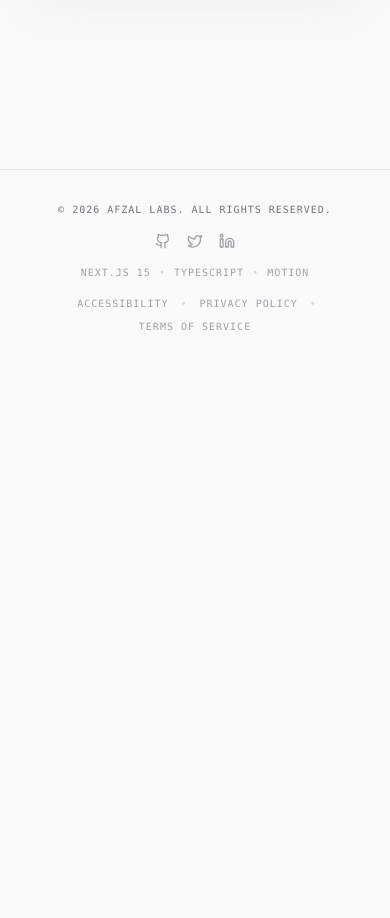
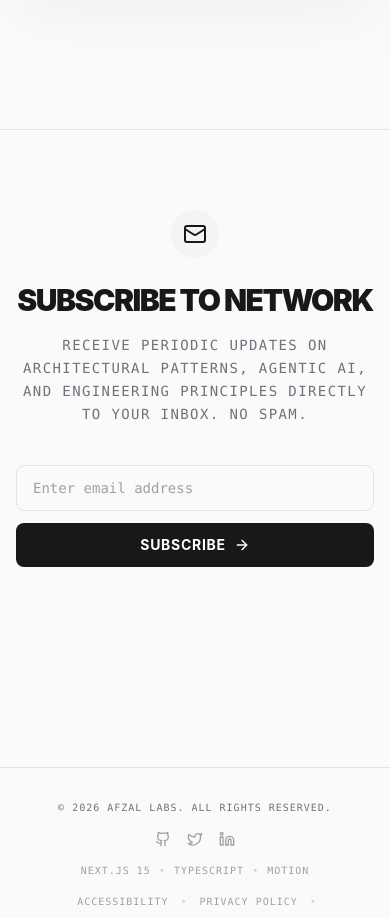
Before and after one commit to yasir-soomro/Afzal-Labs, a Next.js app: page / in a window 390 px wide. Shown: the part 7120-8038 px from the top of the page. Before the commit the page ends 7486 px from the top, so only its background shows below. Built offline with nearby package versions, Linux system fonts and the light colour scheme; no server answers.

Commit message:
feat: add newsletter subscription section
Integrate a newsletter component to the landing page to capture user leads, including email validation and analytics tracking.

```diff
--- a/app/page.tsx
+++ b/app/page.tsx
@@ -6,6 +6,7 @@ import { Services } from "@/components/sections/services";
 import { Experience } from "@/components/sections/experience";
 import { Projects } from "@/components/sections/projects";
 import { Contact } from "@/components/sections/contact";
+import { Newsletter } from "@/components/sections/newsletter";
 
 export default function Page() {
   return (
@@ -17,6 +18,7 @@ export default function Page() {
       <Experience />
       <Projects />
       <Contact />
+      <Newsletter />
     </main>
   );
 }
--- /dev/null
+++ b/components/sections/newsletter.tsx
@@ -0,0 +1,146 @@
+"use client";
+
+import { useState } from "react";
+import { motion, AnimatePresence } from "motion/react";
+import { fadeUp, staggerContainer } from "@/animations/variants";
+import { Mail, ArrowRight, CheckCircle2, Loader2, AlertCircle } from "lucide-react";
+import { trackEvent } from "@/lib/analytics";
+
+export function Newsletter() {
+  const [email, setEmail] = useState("");
+  const [status, setStatus] = useState<"idle" | "loading" | "success" | "error">("idle");
+  const [errorMessage, setErrorMessage] = useState("");
+
+  const validateEmail = (email: string) => {
+    return /^[\w-\.]+@([\w-]+\.)+[\w-]{2,4}$/.test(email);
+  };
+
+  const handleSubmit = async (e: React.FormEvent) => {
+    e.preventDefault();
+
+    if (!email) {
+      setStatus("error");
+      setErrorMessage("Email address is required");
+      return;
+    }
+
+    if (!validateEmail(email)) {
+      setStatus("error");
+      setErrorMessage("Please enter a valid email address");
+      return;
+    }
+
+    setStatus("loading");
+    trackEvent("newsletter_subscribe_attempt", { email });
+
+    // Simulate network request
+    await new Promise((resolve) => setTimeout(resolve, 1200));
+
+    setStatus("success");
+    trackEvent("newsletter_subscribe_success", { email });
+    setEmail("");
+
+    // Reset status after a few seconds
+    setTimeout(() => {
+      setStatus("idle");
+    }, 4000);
+  };
+
+  return (
+    <section className="py-20 w-full max-w-7xl mx-auto px-4 md:px-10 mt-10 mb-10 border-t border-zinc-200">
+      <motion.div
+        variants={staggerContainer}
+        initial="hidden"
+        whileInView="visible"
+        viewport={{ once: true, margin: "-100px" }}
+        className="max-w-3xl mx-auto text-center"
+      >
+        <motion.div variants={fadeUp} className="mb-6 inline-flex items-center justify-center p-3 bg-zinc-100 rounded-full">
+          <Mail className="w-6 h-6 text-zinc-900" />
+        </motion.div>
+
+        <motion.h2
+          variants={fadeUp}
+          className="text-3xl md:text-5xl font-black tracking-tighter uppercase text-zinc-900 mb-4"
+        >
+          Subscribe to Network
+        </motion.h2>
+
+        <motion.p
+          variants={fadeUp}
+          className="text-zinc-500 font-mono text-sm tracking-widest max-w-xl mx-auto mb-10 uppercase leading-relaxed"
+        >
+          Receive periodic updates on architectural patterns, agentic ai, and engineering principles directly to your inbox. No spam.
+        </motion.p>
+
+        <motion.div variants={fadeUp} className="max-w-md mx-auto">
+          <AnimatePresence mode="wait">
+            {status === "success" ? (
+              <motion.div
+                key="success"
+                initial={{ opacity: 0, scale: 0.95 }}
+                animate={{ opacity: 1, scale: 1 }}
+                exit={{ opacity: 0, scale: 0.95 }}
+                className="bg-green-50 text-green-700 py-4 px-6 rounded-lg border border-green-200 flex items-center justify-center gap-3 font-mono text-sm tracking-wide"
+              >
+                <CheckCircle2 className="w-5 h-5 flex-shrink-0" />
+                <span>Subscription confirmed. Welcome aboard.</span>
+              </motion.div>
+            ) : (
+              <motion.form
+                key="form"
+                initial={{ opacity: 0 }}
+                animate={{ opacity: 1 }}
+                exit={{ opacity: 0 }}
+                onSubmit={handleSubmit}
+                className="relative flex flex-col md:flex-row gap-3"
+              >
+                <div className="relative flex-grow">
+                  <input
+                    type="email"
+                    value={email}
+                    onChange={(e) => {
+                      setEmail(e.target.value);
+                      if (status === "error") setStatus("idle");
+                    }}
+                    disabled={status === "loading"}
+                    placeholder="Enter email address"
+                    className={`w-full bg-zinc-50 border ${status === 'error' ? 'border-red-300 focus:border-red-500 focus:ring-red-500' : 'border-zinc-200 focus:border-blue-500 focus:ring-blue-500'} rounded-lg px-4 py-3 text-zinc-900 placeholder-zinc-400 focus:outline-none focus:ring-1 hover:border-zinc-300 transition-all font-mono text-sm disabled:opacity-70`}
+                    aria-label="Email address"
+                    aria-invalid={status === "error"}
+                  />
+                  {status === "error" && (
+                    <div className="absolute -bottom-6 left-1 flex items-center gap-1 text-red-500 text-[10px] font-mono tracking-widest uppercase">
+                      <AlertCircle className="w-3 h-3" />
+                      <span>{errorMessage}</span>
+                    </div>
+                  )}
+                </div>
+
+                <button
+                  type="submit"
+                  disabled={status === "loading"}
+                  className="group relative overflow-hidden flex items-center justify-center gap-2 px-6 py-3 bg-zinc-900 text-white font-bold uppercase tracking-wider text-sm rounded-lg hover:bg-zinc-800 hover:shadow-lg transition-all disabled:opacity-75 disabled:cursor-not-allowed whitespace-nowrap"
+                >
+                  <div className={`absolute inset-0 bg-blue-600/20 origin-left transition-transform duration-[800ms] ease-out ${status === 'loading' ? 'scale-x-100' : 'scale-x-0'} pointer-events-none`} />
+
+                  {status === "loading" ? (
+                    <>
+                      <Loader2 className="w-4 h-4 animate-spin relative z-10" />
+                      <span className="relative z-10">Syncing...</span>
+                    </>
+                  ) : (
+                    <>
+                      <span className="relative z-10">Subscribe</span>
+                      <ArrowRight className="w-4 h-4 group-hover:translate-x-1 transition-transform relative z-10" />
+                    </>
+                  )}
+                </button>
+              </motion.form>
+            )}
+          </AnimatePresence>
+        </motion.div>
+      </motion.div>
+    </section>
+  );
+}
```
